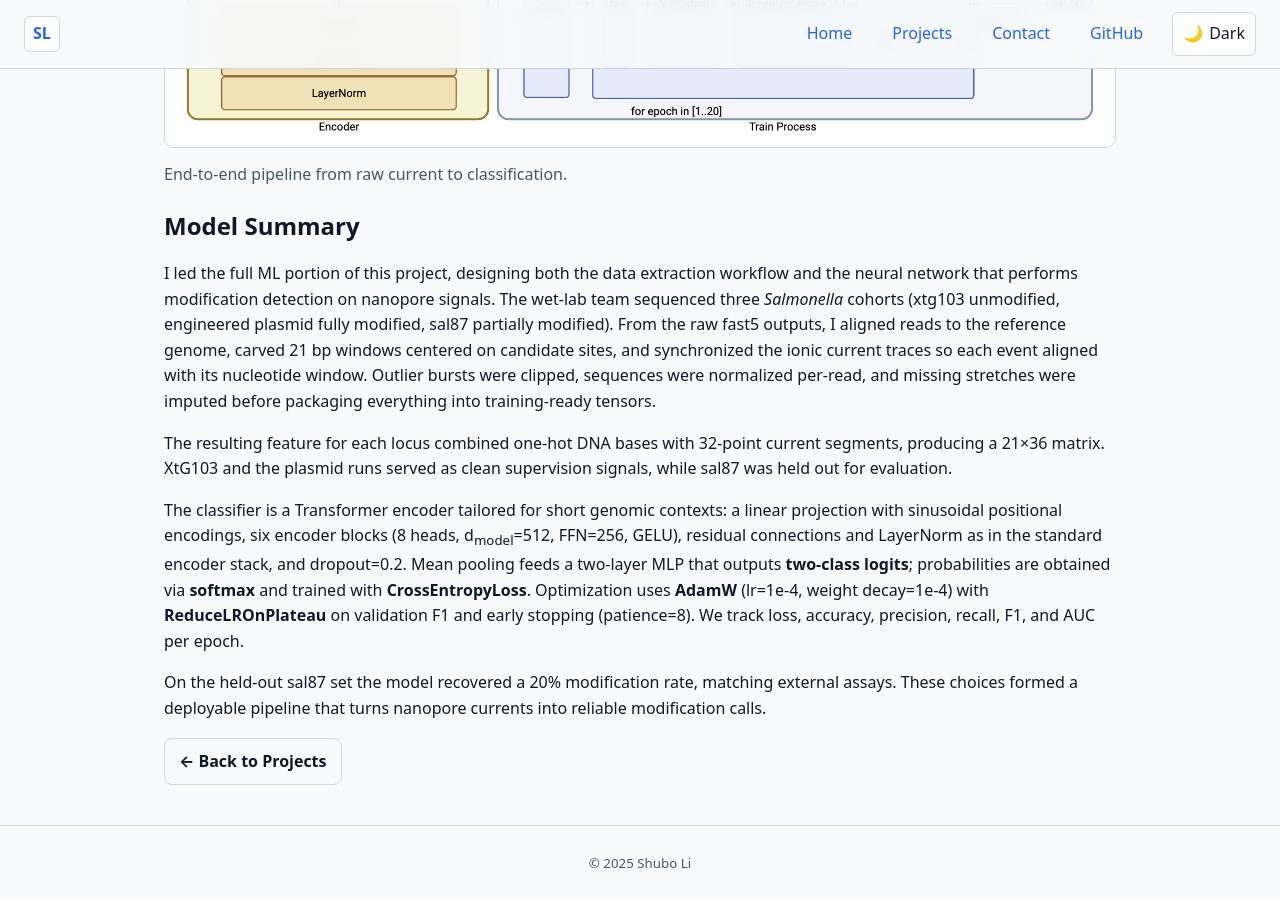
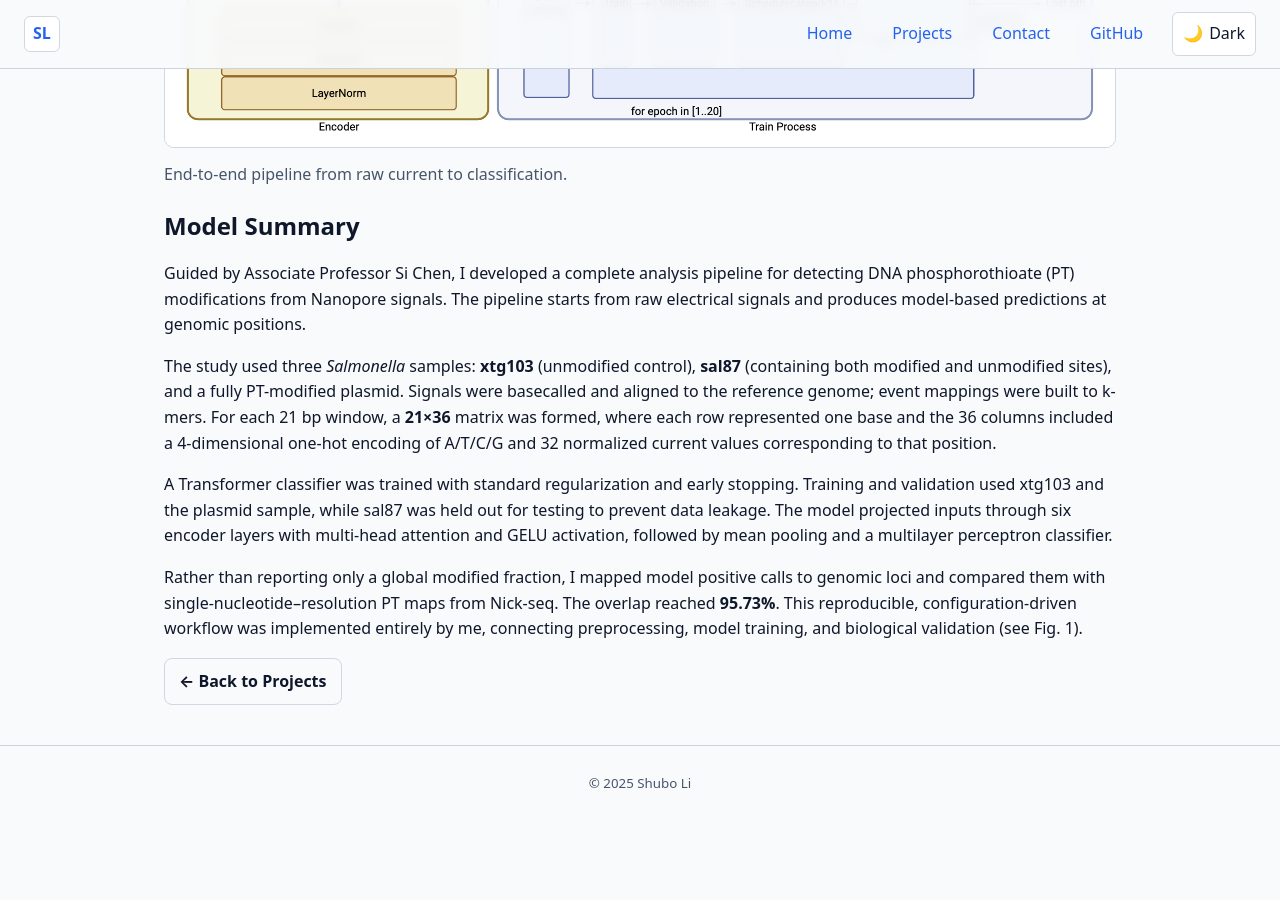
Before and after one commit to Shubo176/shubo176.github.io, a Jekyll site: the page project-nanopore.html, which Jekyll copies as it is, in a window 1280 px wide and 900 px high, scrolled down 1256 px. Built offline with Jekyll 4.4.1, drawn with Linux system fonts in a browser that asks for light colours; after the commit the page ends 2076 px from its top, so only the background shows below that.

Commit message:
modified:   project-nanopore.html

```diff
--- a/project-nanopore.html
+++ b/project-nanopore.html
@@ -41,16 +41,21 @@
   </section>
 
   <section>
-  <h2>Model Summary</h2>
+    <h2>Model Summary</h2>
     <p>
-      I led the full ML portion of this project, designing both the data extraction workflow and the neural network that performs modification detection on nanopore signals. The wet-lab team sequenced three <em>Salmonella</em> cohorts (xtg103 unmodified, engineered plasmid fully modified, sal87 partially modified). From the raw fast5 outputs, I aligned reads to the reference genome, carved 21 bp windows centered on candidate sites, and synchronized the ionic current traces so each event aligned with its nucleotide window. Outlier bursts were clipped, sequences were normalized per-read, and missing stretches were imputed before packaging everything into training-ready tensors.</p>
+      Guided by Associate Professor Si Chen, I developed a complete analysis pipeline for detecting DNA phosphorothioate (PT) modifications from Nanopore signals. The pipeline starts from raw electrical signals and produces model-based predictions at genomic positions.
+    </p>
     <p>
-      The resulting feature for each locus combined one-hot DNA bases with 32-point current segments, producing a 21×36 matrix. XtG103 and the plasmid runs served as clean supervision signals, while sal87 was held out for evaluation.</p>
+      The study used three <em>Salmonella</em> samples: <strong>xtg103</strong> (unmodified control), <strong>sal87</strong> (containing both modified and unmodified sites), and a fully PT-modified plasmid. Signals were basecalled and aligned to the reference genome; event mappings were built to k-mers. For each 21 bp window, a <strong>21×36</strong> matrix was formed, where each row represented one base and the 36 columns included a 4-dimensional one-hot encoding of A/T/C/G and 32 normalized current values corresponding to that position.
+    </p>
     <p>
-      The classifier is a Transformer encoder tailored for short genomic contexts: a linear projection with sinusoidal positional encodings, six encoder blocks (8 heads, d<sub>model</sub>=512, FFN=256, GELU), residual connections and LayerNorm as in the standard encoder stack, and dropout=0.2. Mean pooling feeds a two-layer MLP that outputs <b>two-class logits</b>; probabilities are obtained via <b>softmax</b> and trained with <b>CrossEntropyLoss</b>. Optimization uses <b>AdamW</b> (lr=1e-4, weight decay=1e-4) with <b>ReduceLROnPlateau</b> on validation F1 and early stopping (patience=8). We track loss, accuracy, precision, recall, F1, and AUC per epoch.</p>
+      A Transformer classifier was trained with standard regularization and early stopping. Training and validation used xtg103 and the plasmid sample, while sal87 was held out for testing to prevent data leakage. The model projected inputs through six encoder layers with multi-head attention and GELU activation, followed by mean pooling and a multilayer perceptron classifier.
+    </p>
     <p>
-      On the held-out sal87 set the model recovered a 20% modification rate, matching external assays. These choices formed a deployable pipeline that turns nanopore currents into reliable modification calls.</p>
+      Rather than reporting only a global modified fraction, I mapped model positive calls to genomic loci and compared them with single-nucleotide–resolution PT maps from Nick-seq. The overlap reached <strong>95.73%</strong>. This reproducible, configuration-driven workflow was implemented entirely by me, connecting preprocessing, model training, and biological validation (see Fig. 1).
+    </p>
   </section>
+
 
 
   <p><a class="btn btn--ghost" href="index.html#projects">← Back to Projects</a></p>
```
